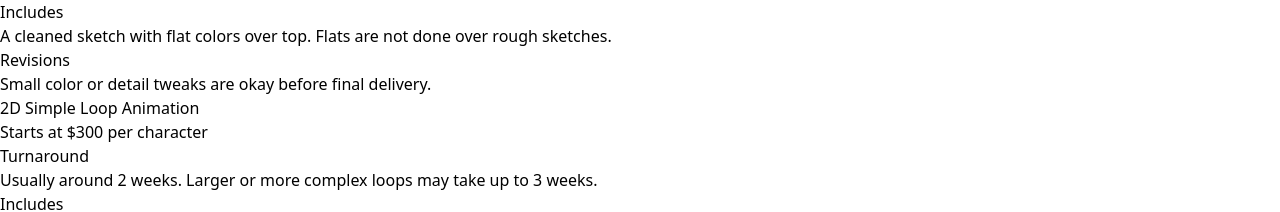
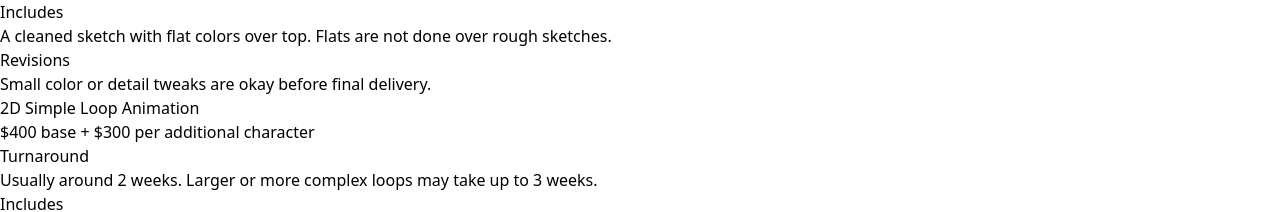
Before and after one commit to dewclawpaww/dewcard, a Next.js app: page / in a window 1280 px wide. Shown: the part 1644-1856 px from the top of the page. Built offline with nearby package versions, Linux system fonts and the light colour scheme.

Commit message:
Update animation commission pricing

```diff
--- a/src/app/page.tsx
+++ b/src/app/page.tsx
@@ -147,7 +147,7 @@ export default function HomePage() {
                       2D Simple Loop Animation
                     </h3>
                     <p className="font-semibold text-sky-300">
-                      Starts at $300 per character
+                      $400 base + $300 per additional character
                     </p>
                   </div>
                   <div className="mt-3 grid gap-3 sm:grid-cols-3">
```
